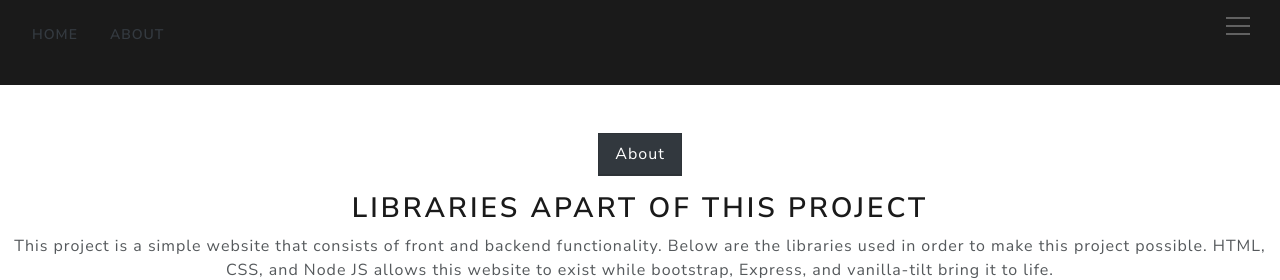
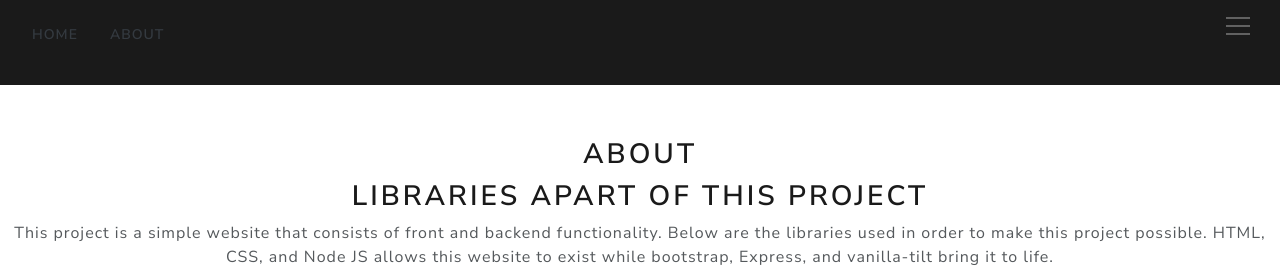
Before and after one commit to Dolph9/Functional-webpage, a website: page public/about.html in a window 1280 px wide. Shown: the top 280 px of the page. Drawn offline with Linux system fonts and the light colour scheme; files whose address does not match are found by name.

Commit message:
updated about page and contents

```diff
--- a/public/about.html
+++ b/public/about.html
@@ -9,7 +9,7 @@
 </head>
 <body>
     <nav class="navbar navbar-expand-lg navbar-dark bg-primary
-    d-flex justify-content-between ">
+    d-flex justify-content-between " style="position: fixed; top: 0; width: 100%; margin-bottom: 30px;">
         <div class="pe-5 d-flex flex-row">
             <ul style="list-style: none;">
                 <li class=""><a class="link-dark" style="text-decoration: none;" href="/index.html">
@@ -33,15 +33,14 @@
                 <li><a class="menu__item" href="/contact.html">Contact</a></li>
             </ul>
         </div>
-        <!--nav bar should have about, contact, sign in / sign out-->
     </nav>
-    <div class="container pt-5 d-flex justify-content-center">
-        <div class="card text-white bg-dark mb-3" style="max-width: 23rem;">
-            <div class="card-header">
-                About
-            </div>
+
+    <div class="container pt-5 d-flex justify-content-center" style="margin-top: 90px;">
+        <div style="text-align: center;">
+            <h2>About</h2>
         </div>
     </div>
+
     <div style="text-align: center;">
         <h2>Libraries apart of this project</h2>
         <p>This project is a simple website that consists of front and backend functionality. Below are the libraries used
```
